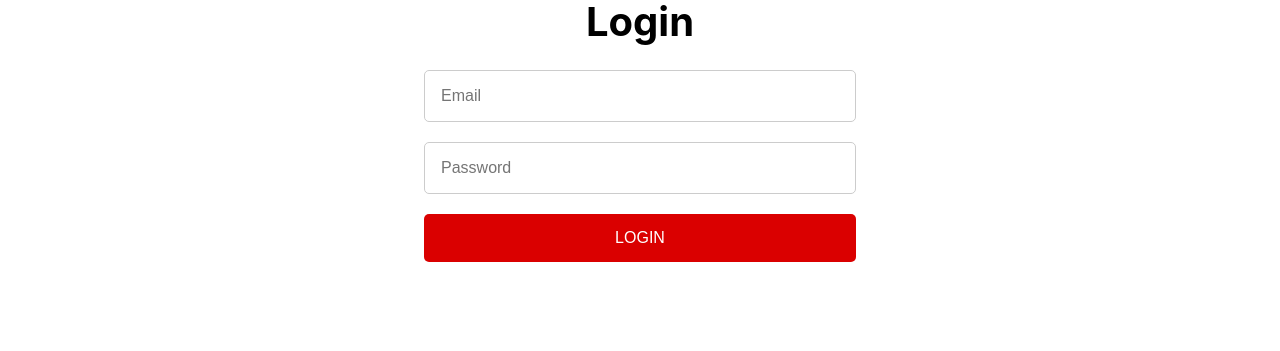
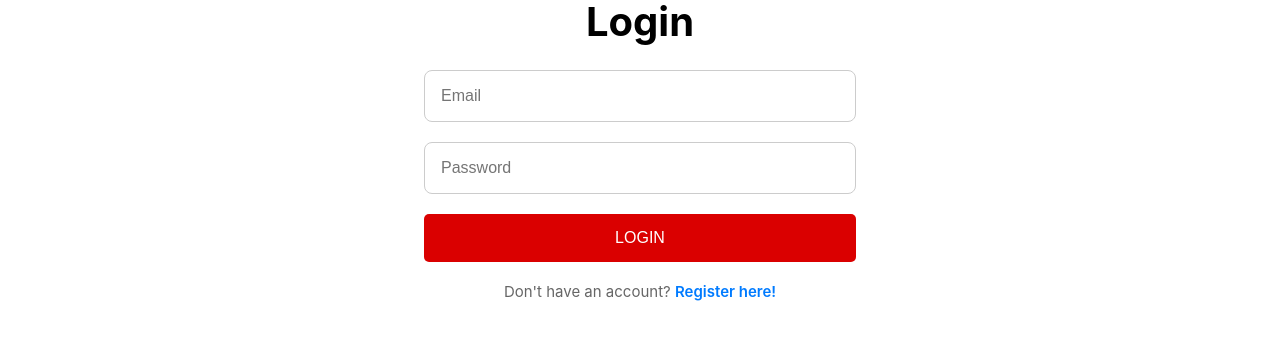
Before and after one commit to noeljl/CoffeeFirst, a React (Create React App) app in the folder frontend/: page /login in a window 1280 px wide. Shown: the part 218-569 px from the top of the page. Built offline with nearby package versions, Linux system fonts and the light colour scheme; no server answers.

Commit message:
Registration fix

```diff
--- a/frontend/src/App.js
+++ b/frontend/src/App.js
@@ -31,8 +31,10 @@ function App() {
   return (
     <Router>
       <Routes>
+        {/* Standard-Redirect auf /login */}
+        <Route path="/" element={<Navigate to="/login" replace />} />
         {/* Öffentliche Routen */}
-        <Route path="/" element={<HomePage />} />
+        <Route path="/home" element={<HomePage />} />
         <Route path="/signup/regform" element={<RegForm />} />
         <Route path="/signup/planform" element={<PlanForm />} />
         <Route path="/signup/payment" element={<Payment />} />
--- a/frontend/src/components/footer/Footer.jsx
+++ b/frontend/src/components/footer/Footer.jsx
@@ -1,13 +1,21 @@
-import "./Footer.css";
-import Icons from "../../assets/Icons";
-import { useNavigate } from "react-router-dom";
+import './Footer.css'
+import Icons from '../../assets/Icons'
+import { useNavigate } from 'react-router-dom'
 
 function Footer() {
-  const navigate = useNavigate();
+  const navigate = useNavigate()
   return (
     <footer className="footer">
       <div className="footer-container">
-        <img src={Icons.logo} alt="CoffeeFirst Logo" className="footer-logo" draggable={false} onClick={() => {navigate("/")}}/>
+        <img
+          src={Icons.logo}
+          alt="CoffeeFirst Logo"
+          className="footer-logo"
+          draggable={false}
+          onClick={() => {
+            navigate('/home')
+          }}
+        />
 
         <div className="footer-center">
           <div className="footer-links">
@@ -19,13 +27,19 @@ function Footer() {
         </div>
 
         <div className="footer-socials">
-          <a href="#"><img src={Icons.facebook} alt="Facebook" draggable={false}/></a>
-          <a href="#"><img src={Icons.linkedin} alt="LinkedIn" draggable={false}/></a>
-          <a href="#"><img src={Icons.x} alt="X" draggable={false}/></a>
+          <a href="#">
+            <img src={Icons.facebook} alt="Facebook" draggable={false} />
+          </a>
+          <a href="#">
+            <img src={Icons.linkedin} alt="LinkedIn" draggable={false} />
+          </a>
+          <a href="#">
+            <img src={Icons.x} alt="X" draggable={false} />
+          </a>
         </div>
       </div>
     </footer>
-  );
+  )
 }
 
-export default Footer;
+export default Footer
--- a/frontend/src/components/signin-form/SignInForm.css
+++ b/frontend/src/components/signin-form/SignInForm.css
@@ -1,72 +1,65 @@
-.signup-form-section {
-  display: flex;
-  justify-content: center;
-  padding: 120px 0px;
+/* General container for the sign-in form for better centering and presentation */
+.signin-container {
+  max-width: 450px;
+  margin: 60px auto;
+  padding: 40px;
+  background-color: #ffffff;
+  border-radius: 12px;
+  box-shadow: 0 8px 30px rgba(0, 0, 0, 0.1);
+  text-align: center;
 }
 
-.signup-form-text {
-  width: 432px;
-}
-
-h2 {
-  font-size: 32px;
-  margin: 0px;
-}
-
-.subtitle {
-  font-size: 16px;
+/* Form title styling */
+.signin-container h2 {
+  font-size: 28px;
+  color: #333;
   margin-bottom: 30px;
 }
 
-.step-indicator {
-  font-size: 13px;
-}
-
-.advantages-list {
-  list-style: none;
-  padding: 0px;
-  margin-bottom: 30px;
-}
-
-.advantages-list li {
-  display: flex;
-  align-items: center;
-  gap: 20px;
-  margin: 15px 0px;
-  font-size: 16px;
-}
-
-.list-icon {
-  width: 30px;
-  height: 30px;
-  margin-top: 4px;
-}
-
-form {
-  margin: 0 auto;
+/* Styling for the form element */
+.signin-form {
   display: flex;
   flex-direction: column;
   gap: 20px;
 }
 
+/* Modern styling for input fields */
 .inputField {
   padding: 16px;
   font-size: 16px;
   border: 1px solid #ccc;
-  border-radius: 5px;
+  border-radius: 8px;
   width: 100%;
   box-sizing: border-box;
+  transition: border-color 0.3s, box-shadow 0.3s;
 }
 
-.checkbox-container {
-  display: flex;
-  align-items: center;
-  font-size: 16px;
-  gap: 12px;
+/* Enhanced focus effect for input fields */
+.inputField:focus {
+  outline: none;
+  border-color: #007bff; /* A nice blue for focus */
+  box-shadow: 0 0 0 3px rgba(0, 123, 255, 0.2);
 }
 
-.checkbox-container input[type='checkbox'] {
-  width: 20px;
-  height: 20px;
+/* Container for the registration link for better spacing */
+.register-prompt {
+  font-size: 15px;
+  color: #666;
+  margin-top: 20px;
+  text-align: center;
+}
+
+/* The actual link you want to style */
+.register-link {
+  font-weight: 600;
+  color: #007bff; /* A standout color for the link */
+  text-decoration: none; /* Remove default underline */
   cursor: pointer;
+  transition: color 0.3s, text-decoration 0.3s;
 }
+
+/* The requested hover effect: lighten and underline */
+.register-link:hover {
+  color: #409eff; /* A lighter shade of the link color */
+  text-decoration: underline;
+}
--- a/frontend/src/components/signin-form/SignInForm.jsx
+++ b/frontend/src/components/signin-form/SignInForm.jsx
@@ -11,6 +11,10 @@ export default function SignInForm() {
 
   const dispatch = useDispatch()
   const navigate = useNavigate()
+
+  const handleRegisterClick = () => {
+    navigate('/signup/regform') // Assuming '/register' is your registration page path
+  }
 
   const handleSubmit = async (e) => {
     // Mache die Funktion async, um await zu nutzen
@@ -80,6 +84,12 @@ export default function SignInForm() {
           LOGIN {/* Changed button text */}
         </Button>
       </form>
+      <p className="register-prompt">
+        Don't have an account?{' '}
+        <span className="register-link" onClick={handleRegisterClick}>
+          Register here!
+        </span>
+      </p>
     </div>
   )
 }
--- a/frontend/src/components/ui/navbar/Navbar.jsx
+++ b/frontend/src/components/ui/navbar/Navbar.jsx
@@ -25,7 +25,7 @@ function SignedOut() {
     const navigate = useNavigate();
     return (
         <div className="navbar-container">
-            <img src={Icons.logo} alt="CoffeeFirst Logo" className="logo" draggable={false} onClick={() => { navigate("/") }} />
+            <img src={Icons.logo} alt="CoffeeFirst Logo" className="logo" draggable={false} onClick={() => { navigate('/home') }} />
             <div className="gap">
                 <Button bg="white" fs="medium" radius="small" padding="small">Sign-In</Button>
                 <Button bg="red" fs="medium" radius="small" padding="small" onClick={() => { navigate("/signup/regform"); }}>Sign-Up</Button>
@@ -40,7 +40,7 @@ function SignedIn() {
     const menuState = useState(false);
     return (
         <div className="navbar-container">
-            <img src={Icons.logo} alt="CoffeeFirst Logo" className="logo" draggable={false} onClick={() => { navigate("/") }} />
+            <img src={Icons.logo} alt="CoffeeFirst Logo" className="logo" draggable={false} onClick={() => { navigate('/home') }} />
 
             <div className="gap">
                 <SearchBar />
```
